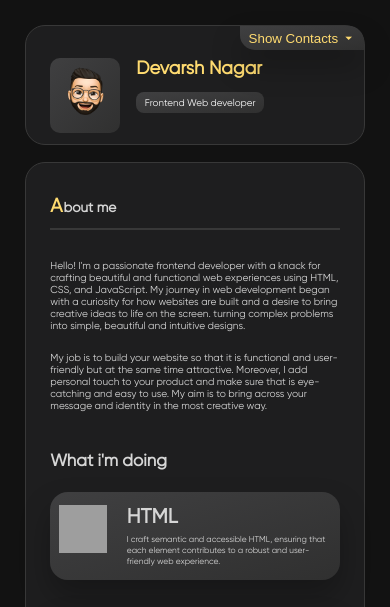
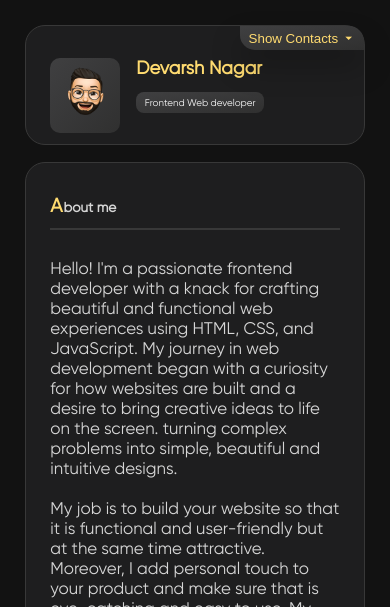
Before and after one commit to Dxvarsh/Portfolio1, a plain HTML site: page index.html in a window 390 px wide. Shown: the top 607 px of the page. Drawn offline with nearby package versions, Linux system fonts and the light colour scheme; grey boxes are pictures that could not be loaded.

Commit message:
Update style.css

```diff
--- a/assets/style.css
+++ b/assets/style.css
@@ -588,15 +588,15 @@ header{
     font-size: 3.5vmin;
   }
   .about-text p{
-    font-size: 2.1max;
+    font-size: 2vmax;
   }
   .service-item{
     max-width: 100%;
   }
   .service-item-title{
-    font-size: 2.4vmax;
+    font-size: 2.3vmax;
   }
   .service-item-text{
-    font-size: 2.1max;
+    font-size: 2vmax;
   }
 }
```
